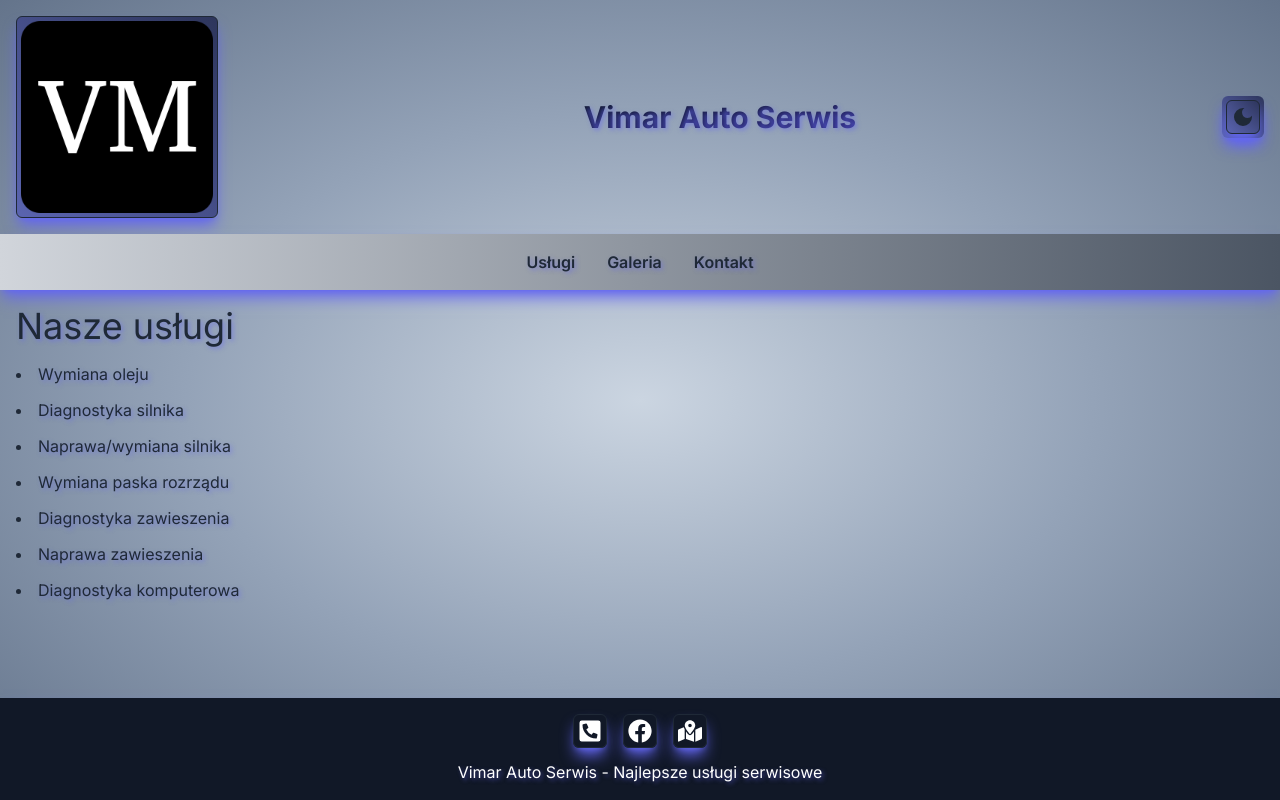
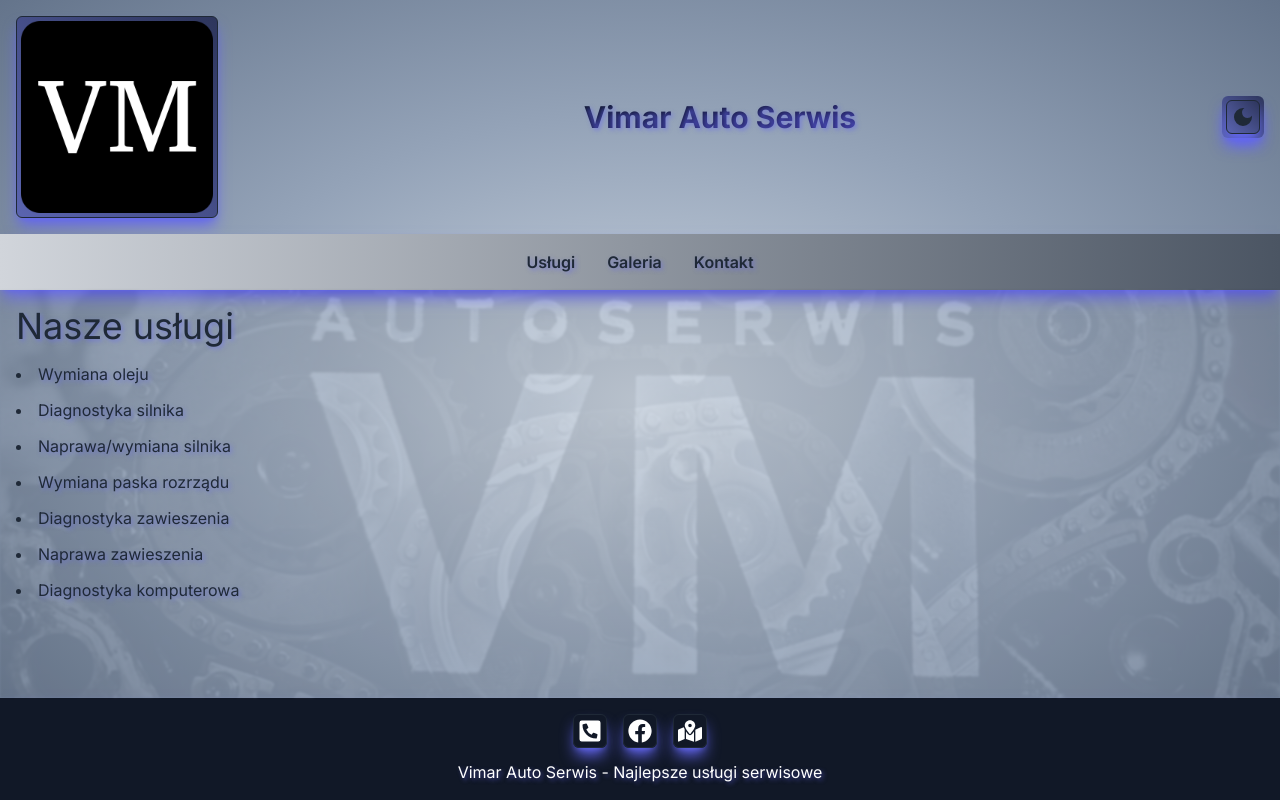
Before and after one commit to MishanyaZh/auto-service, a Next.js app: page / in a window 1280 px wide. Built offline with nearby package versions, Linux system fonts and the light colour scheme.

Commit message:
backgroundContainer

```diff
--- a/src/app/globals.css
+++ b/src/app/globals.css
@@ -32,3 +32,24 @@ a {
   text-decoration: none;
   color: inherit;
 }
+
+.backgroundContainer {
+  position: relative;
+  z-index: 1;
+}
+
+.backgroundContainer::before {
+  content: '';
+  position: absolute;
+  top: 0;
+  left: 0;
+  right: 0;
+  bottom: 0;
+  background-image: url('./opengraph-image.png');
+  background-size: cover;
+  background-position: center;
+  background-repeat: no-repeat;
+  filter: blur(1px) opacity(0.9);
+  opacity: 0.1;
+  z-index: -1;
+}
--- a/src/app/layout.tsx
+++ b/src/app/layout.tsx
@@ -37,7 +37,7 @@ export default function RootLayout({ children }: LayoutProps) {
         <Providers>
           <Header />
           <Navbar />
-          <main className="flex-grow">{children}</main>
+          <main className="flex-grow backgroundContainer">{children}</main>
           <Footer />
         </Providers>
       </body>
```
